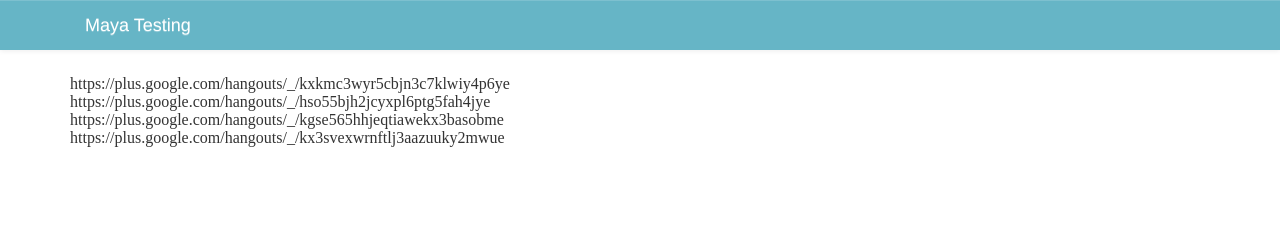
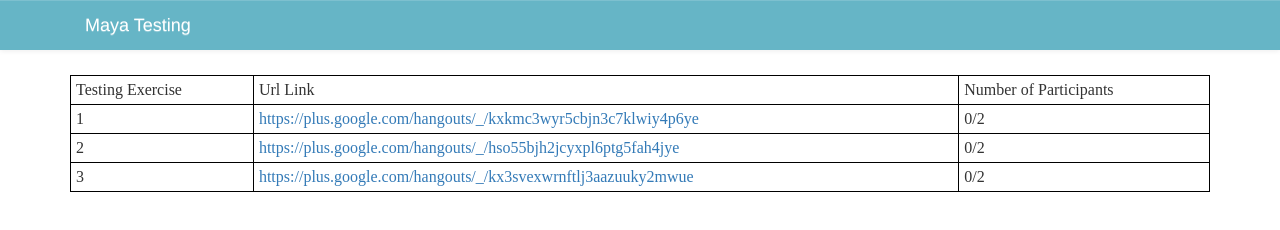
Before and after one commit to Alan-mag/maya-testing, a website: page public/index.html in a window 1280 px wide. Drawn offline with nearby package versions, Linux system fonts and the light colour scheme; no server answers.

Commit message:
table of hangouts

```diff
--- a/public/css/style.css
+++ b/public/css/style.css
@@ -777,3 +777,28 @@
 #main_container {
   margin-top: 75px;
 }
+
+
+/**** Table styling ******/
+
+table {
+    width:100%;
+}
+table, th, td {
+    border: 1px solid black;
+    border-collapse: collapse;
+}
+th, td {
+    padding: 5px;
+    text-align: left;
+}
+table#t01 tr:nth-child(even) {
+    background-color: #eee;
+}
+table#t01 tr:nth-child(odd) {
+   background-color:#fff;
+}
+table#t01 th  {
+    background-color: black;
+    color: white;
+}
--- a/public/index.html
+++ b/public/index.html
@@ -33,24 +33,35 @@
 <div class="container" ng-controller="AppCtrl" id="main_container">
 
 
-	<ul>
-		<li>
-			<p>https://plus.google.com/hangouts/_/kxkmc3wyr5cbjn3c7klwiy4p6ye</p>
-		</li>
+<table class="pure-table">
+    <thead>
+        <tr>
+            <th>Testing Exercise</th>
+            <th>Url Link</th>
+            <th>Number of Participants</th>
+        </tr>
+    </thead>
 
-		<li>
-			<p>https://plus.google.com/hangouts/_/hso55bjh2jcyxpl6ptg5fah4jye</p>
-		</li>
+    <tbody>
+        <tr>
+            <td>1</td>
+            <td><a href="https://plus.google.com/hangouts/_/kxkmc3wyr5cbjn3c7klwiy4p6ye">https://plus.google.com/hangouts/_/kxkmc3wyr5cbjn3c7klwiy4p6ye</a></td>
+            <td>0/2</td>
+        </tr>
 
-		<li>
-			<p>https://plus.google.com/hangouts/_/kgse565hhjeqtiawekx3basobme</p>
-		</li>
+        <tr>
+            <td>2</td>
+            <td><a href="https://plus.google.com/hangouts/_/hso55bjh2jcyxpl6ptg5fah4jye">https://plus.google.com/hangouts/_/hso55bjh2jcyxpl6ptg5fah4jye</a></td>
+            <td>0/2</td>
+        </tr>
 
-		<li>
-			<p>https://plus.google.com/hangouts/_/kx3svexwrnftlj3aazuuky2mwue</p>
-		</li>
-
-	</ul>
+        <tr>
+            <td>3</td>
+            <td><a href="https://plus.google.com/hangouts/_/kx3svexwrnftlj3aazuuky2mwue">https://plus.google.com/hangouts/_/kx3svexwrnftlj3aazuuky2mwue</a></td>
+            <td>0/2</td>
+        </tr>
+    </tbody>
+</table>
 
 
 </div>
```
